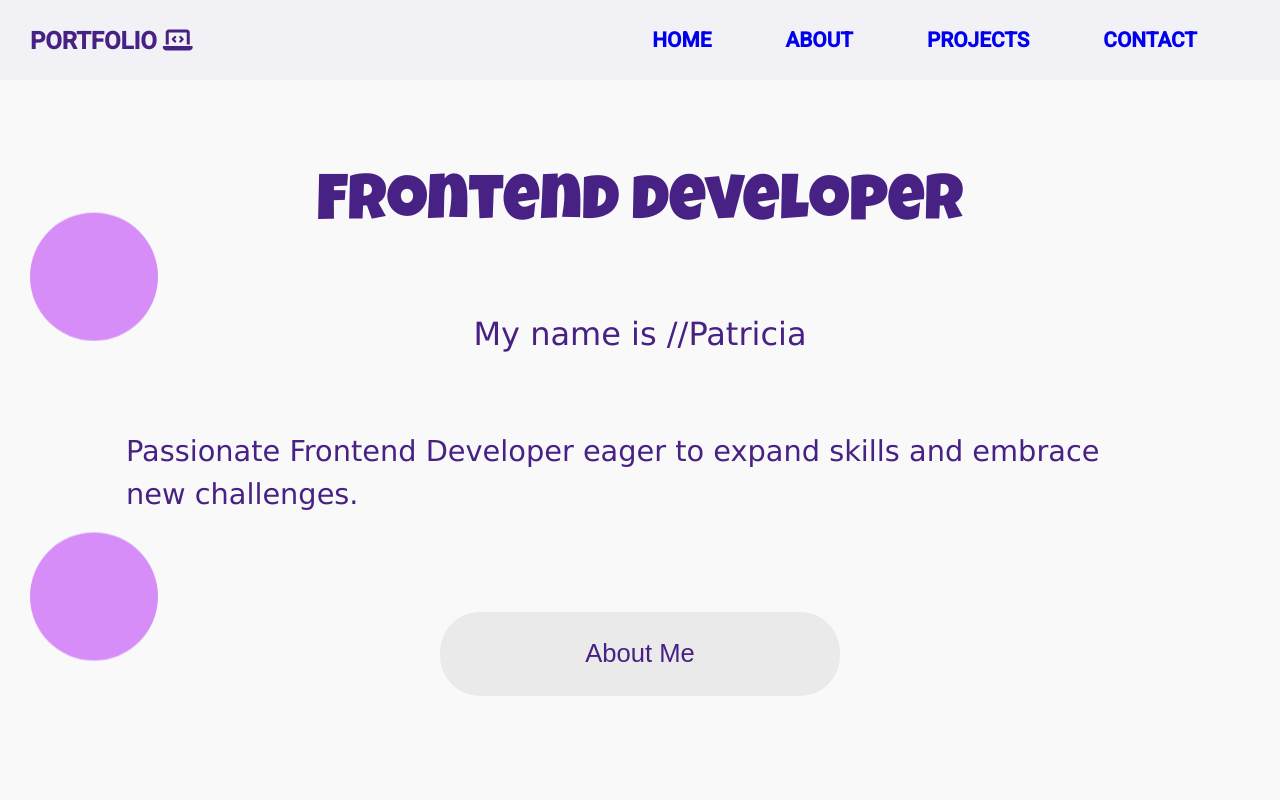
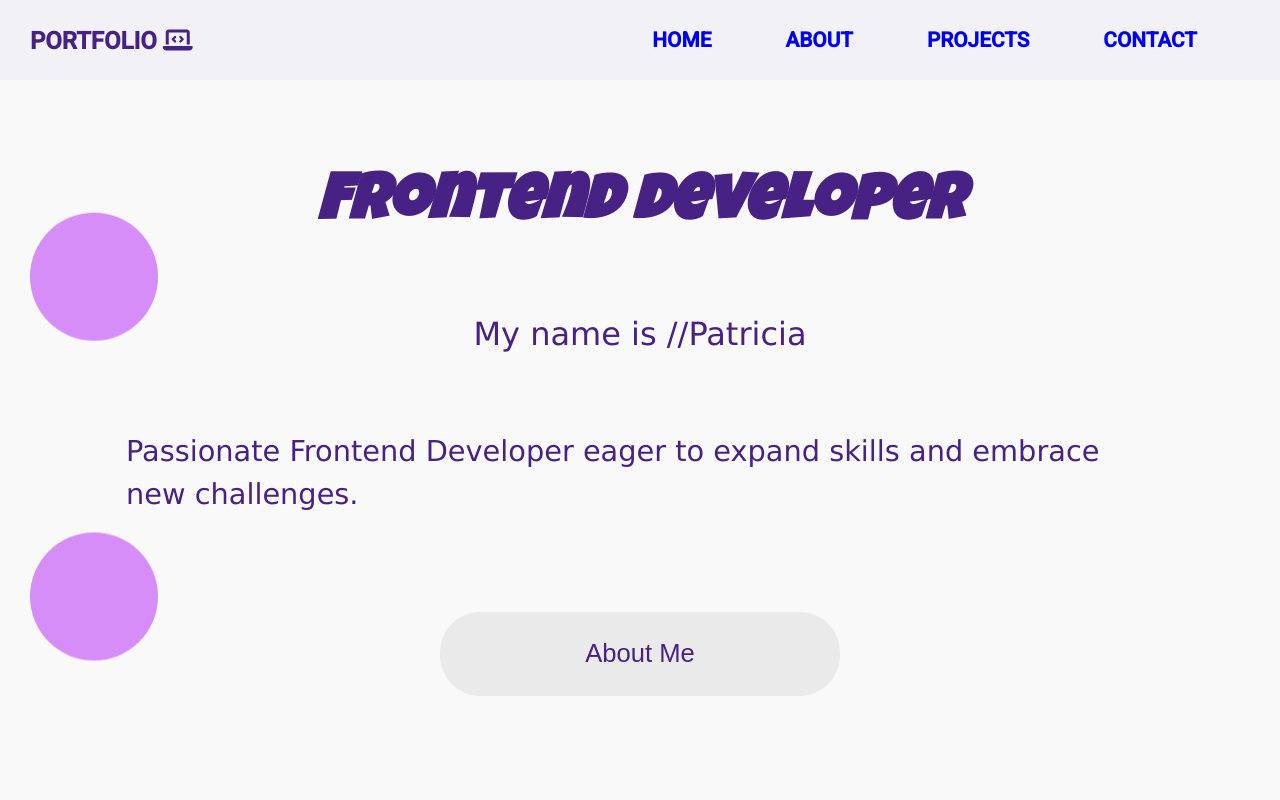
Before and after one commit to patriciabog/PortfolioPatricia, a React (Create React App) app: page /#/ in a window 1280 px wide. Shown: the top 800 px of the page. Built offline with nearby package versions, Linux system fonts and the light colour scheme.

Commit message:
add font to landing that can work in macOs

```diff
--- a/src/styles/layout/_landing.scss
+++ b/src/styles/layout/_landing.scss
@@ -12,7 +12,9 @@
         font-size: 2.5rem;
         color: #472183;
         margin: 2rem;
-        font-family: 'Luckiest Guy';
+        font-family: 'Luckiest Guy', cursive;
+        font-weight: 900;
+        font-style: italic;
         text-align: center;
         line-height: 2;
     }
```
